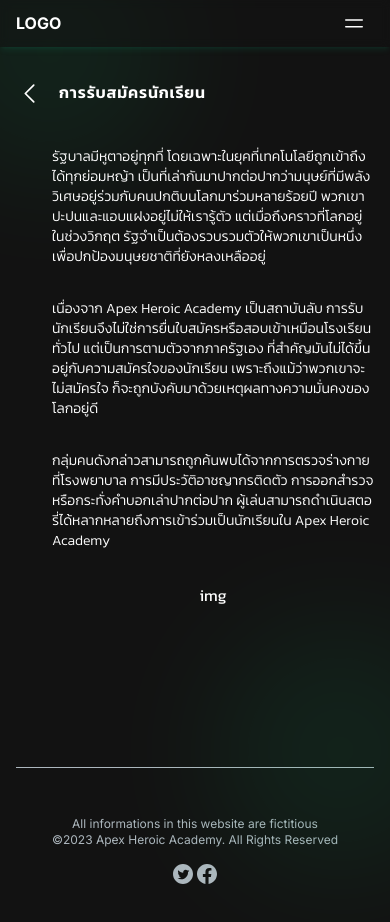
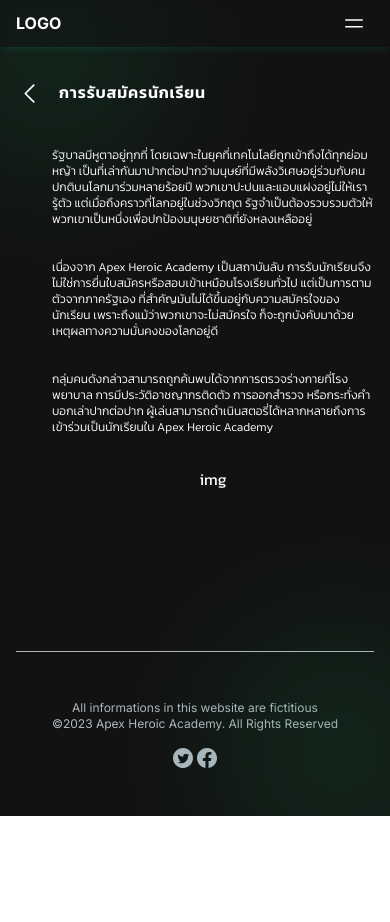
Before and after one commit to SutheeraP/AHA_AU, a Next.js app in the folder aha_au/: page /join/register in a window 390 px wide. Shown: the top 922 px of the page. After the commit the page ends 844 px from the top, so only its background shows below. Built offline with nearby package versions, Linux system fonts and the light colour scheme.

Commit message:
update text

```diff
--- a/aha_au/src/app/join/implement/page.js
+++ b/aha_au/src/app/join/implement/page.js
@@ -14,7 +14,7 @@
             <div className="w-56 h-80 border border-faded rounded-t-full"></div>
           </div>
         </div>
-        <div className="md:col-span-3 flex flex-col font-light text-sm gap-8">
+        <div className="md:col-span-3 flex flex-col font-light text-xs md:text-sm gap-8">
           <div>
             เนื่องจากทีมผู้สร้างมีข้อจำกัดหลายด้านที่ทำไม่สามารถพัฒนาแท็กนี้ให้เป็นคอมมูได้
             หากผู้ใดสนใจนำ #AHA_AU ไปพัฒนาต่อเป็นคอมมูบนแพลทฟอร์มออนไลน์
--- a/aha_au/src/app/join/register/page.js
+++ b/aha_au/src/app/join/register/page.js
@@ -8,7 +8,7 @@
   const thiscontent = (
     <div>
       <div className="grid md:grid-cols-5 gap-8">
-        <div className="md:col-span-3 flex flex-col font-light text-sm gap-8">
+        <div className="md:col-span-3 flex flex-col font-light text-xs md:text-sm gap-8">
           <div>รัฐบาลมีหูตาอยู่ทุกที่ โดยเฉพาะในยุคที่เทคโนโลยีถูกเข้าถึงได้ทุกย่อมหญ้า เป็นที่เล่ากันมาปากต่อปากว่ามนุษย์ที่มีพลังวิเศษอยู่ร่วมกับคนปกติบนโลกมาร่วมหลายร้อยปี พวกเขาปะปนและแอบแฝงอยู่ไม่ให้เรารู้ตัว แต่เมื่อถึงคราวที่โลกอยู่ในช่วงวิกฤต รัฐจำเป็นต้องรวบรวมตัวให้พวกเขาเป็นหนึ่งเพื่อปกป้องมนุษยชาติที่ยังหลงเหลืออยู่ </div>
           <div>เนื่องจาก Apex Heroic Academy เป็นสถาบันลับ การรับนักเรียนจึงไม่ใช่การยื่นใบสมัครหรือสอบเข้าเหมือนโรงเรียนทั่วไป แต่เป็นการตามตัวจากภาครัฐเอง ที่สำคัญมันไม่ได้ขึ้นอยู่กับความสมัครใจของนักเรียน เพราะถึงแม้ว่าพวกเขาจะไม่สมัครใจ ก็จะถูกบังคับมาด้วยเหตุผลทางความมั่นคงของโลกอยู่ดี</div>
           <div>กลุ่มคนดังกล่าวสามารถถูกค้นพบได้จากการตรวจร่างกายที่โรงพยาบาล การมีประวัติอาชญากรติดตัว การออกสำรวจ หรือกระทั่งคำบอกเล่าปากต่อปาก  ผู้เล่นสามารถดำเนินสตอรี่ได้หลากหลายถึงการเข้าร่วมเป็นนักเรียนใน Apex Heroic Academy </div>
```
